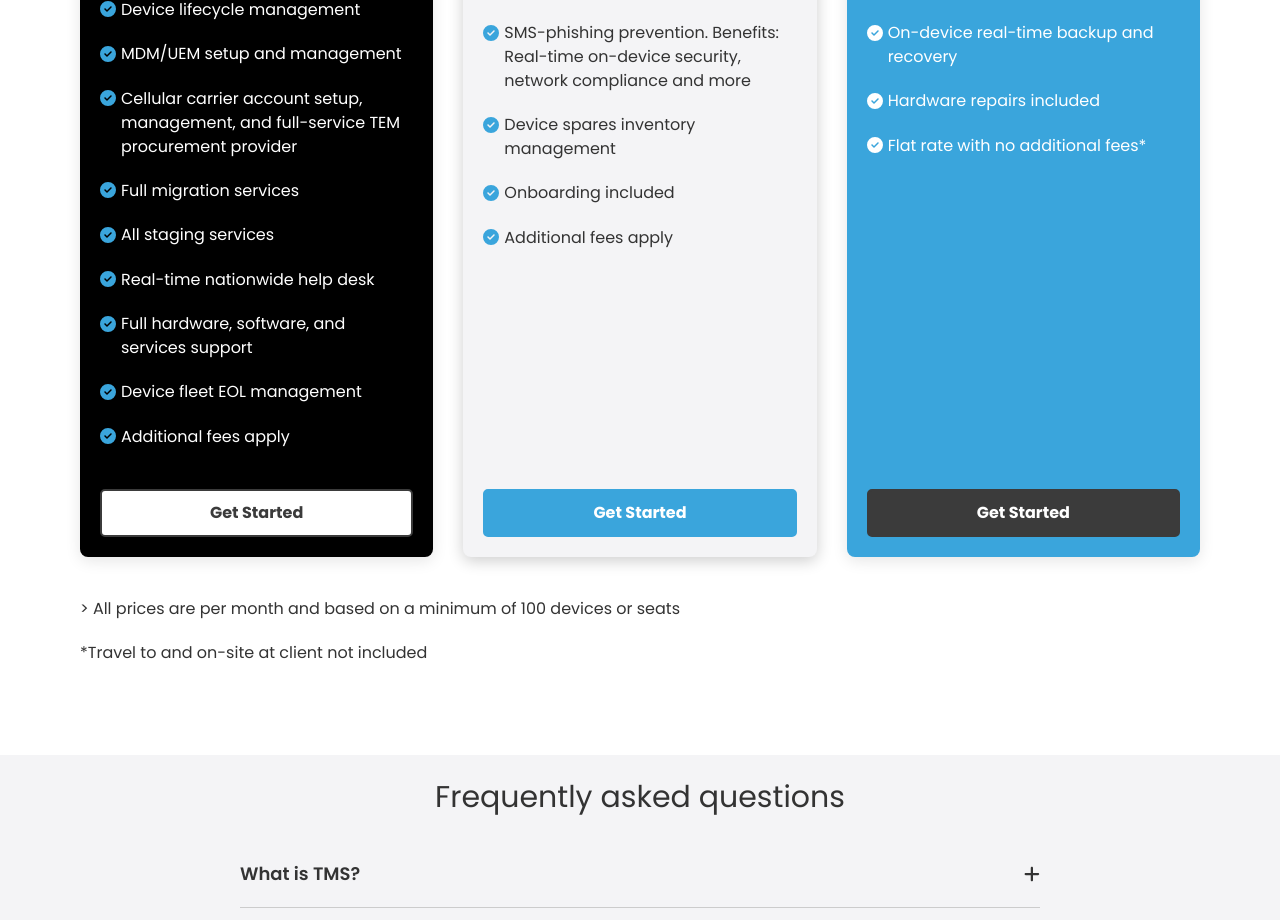
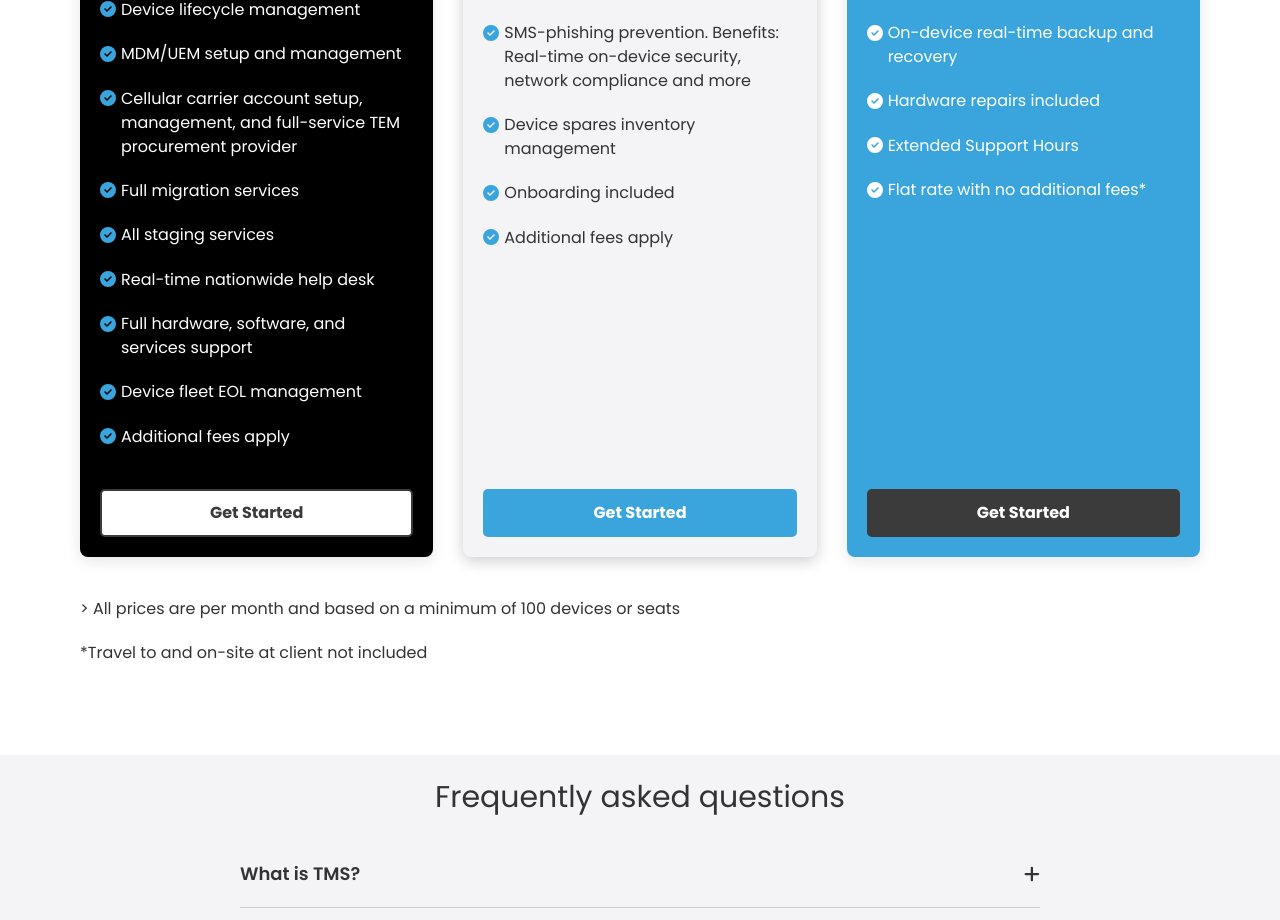
Before and after one commit to elspetha5/tms-website, a React (Vite) app: page / in a window 1280 px wide. Shown: the part 4580-5500 px from the top of the page. Built offline with nearby package versions, Linux system fonts and the light colour scheme; no server answers; a web font is replaced by a local one.

Commit message:
updated support hours time zone; added "extended hours" to pro plan

```diff
--- a/src/pages/home-page/components/pricing-section/pricing-section.tsx
+++ b/src/pages/home-page/components/pricing-section/pricing-section.tsx
@@ -68,6 +68,7 @@ const pricingCardsArr = [
       "Includes everything from Starter and Growth plans",
       "On-device real-time backup and recovery",
       "Hardware repairs included",
+      "Extended Support Hours",
       "Flat rate with no additional fees*",
     ],
     backgroundColor: backgroundColors.blue,
--- a/src/pages/support-request-page/support-request-page.tsx
+++ b/src/pages/support-request-page/support-request-page.tsx
@@ -84,7 +84,7 @@ function SupportRequestPage() {
         />
       )}
       <div className="support-request-hours">
-        <div>Support hours: M-F 6am - 6pm PST</div>
+        <div>Support hours: M-F 6am - 6pm MST(AZ)</div>
         <div>
           All support requests are responded to in the order they are received.
           Our goal is 1 hour resonse time. We look forward to serving you soon!
```
